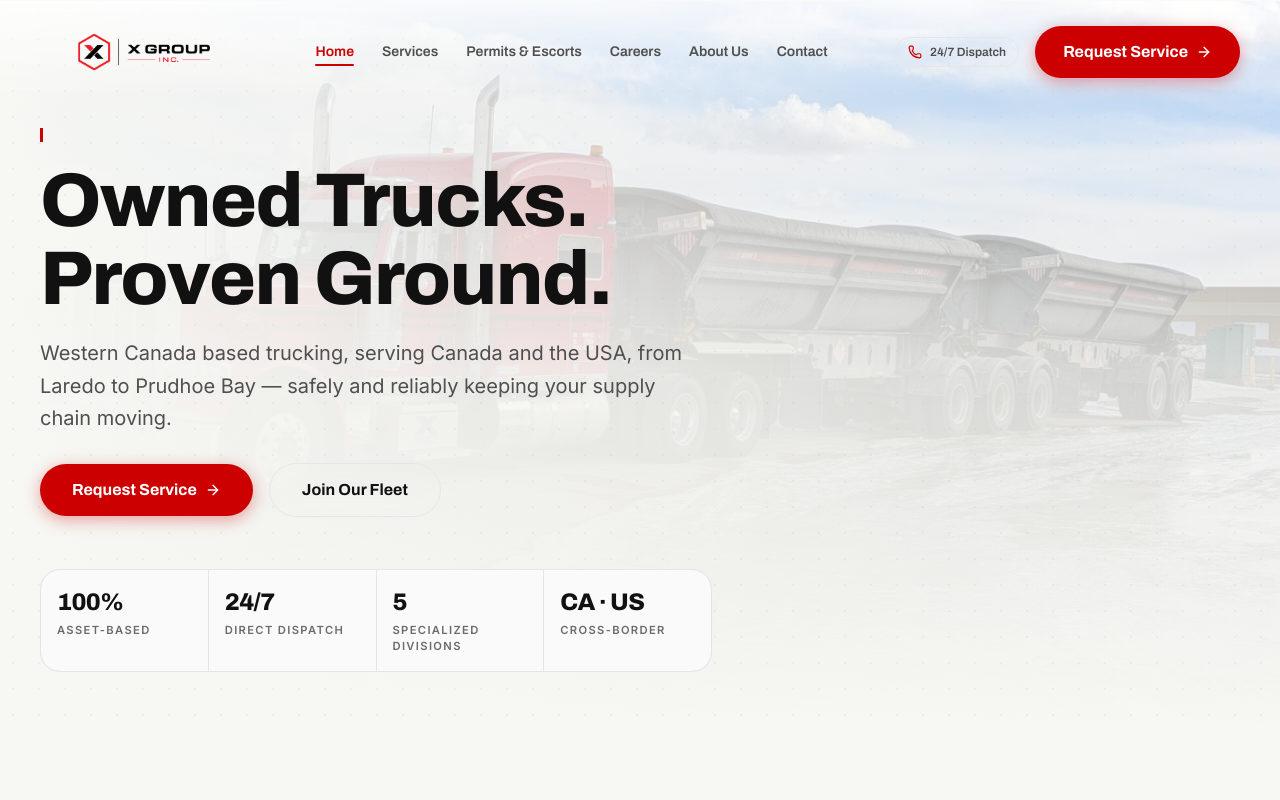
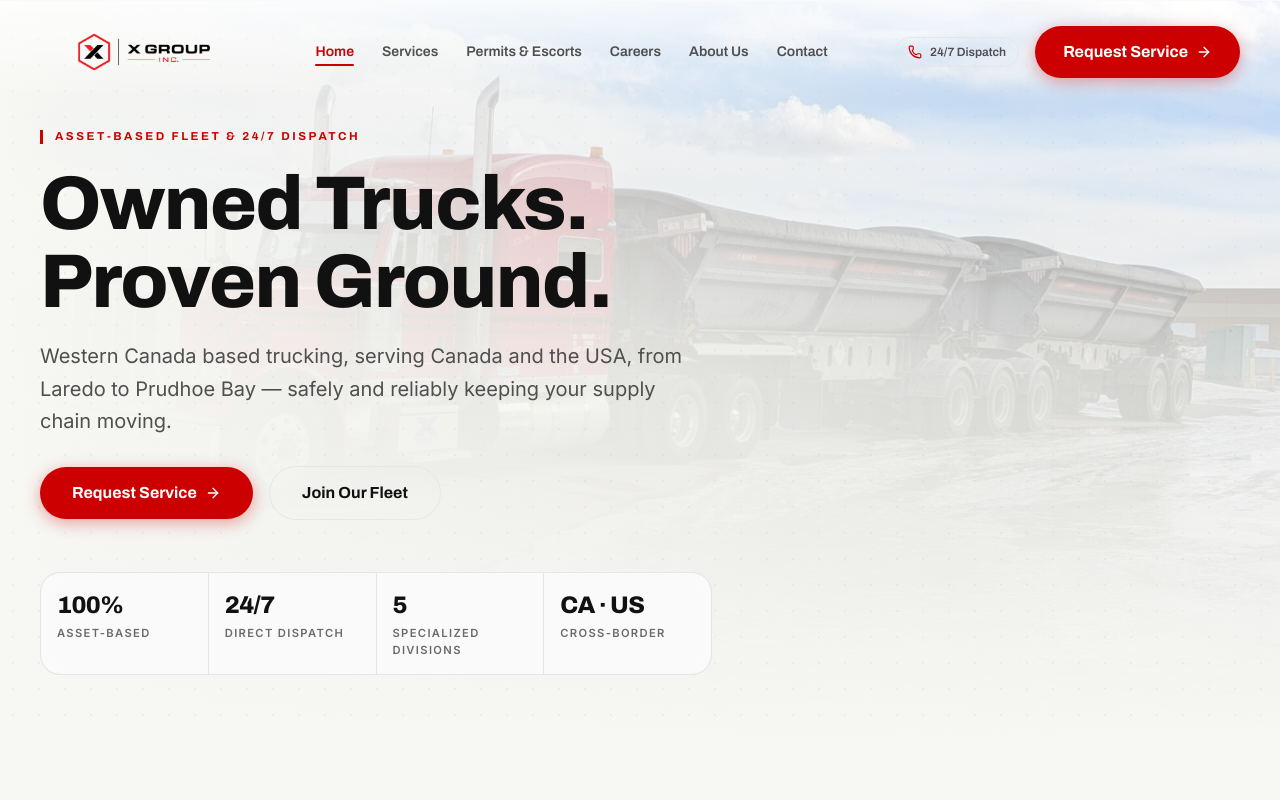
Before and after one commit to unnatisachdeva/XGroup, a Next.js app: page / in a window 1280 px wide. Shown: the top 800 px of the page. Built offline with nearby package versions, Linux system fonts and the light colour scheme.

Commit message:
home page

```diff
--- a/app/page.tsx
+++ b/app/page.tsx
@@ -153,7 +153,7 @@ export default function Home() {
       {/* Hero */}
       <Hero
         // height="full"
-        // eyebrow="Asset-Based Fleet — Oilfield · Mining · Energy"
+        eyebrow="Asset-Based Fleet & 24/7 Dispatch"
         title="Owned Trucks. Proven Ground."
         subtitle="Western Canada based trucking, serving Canada and the USA, from Laredo to Prudhoe Bay — safely and reliably keeping your supply chain moving."
         ctaPrimary={{ label: "Request Service", href: "/get-a-quote" }}
```
